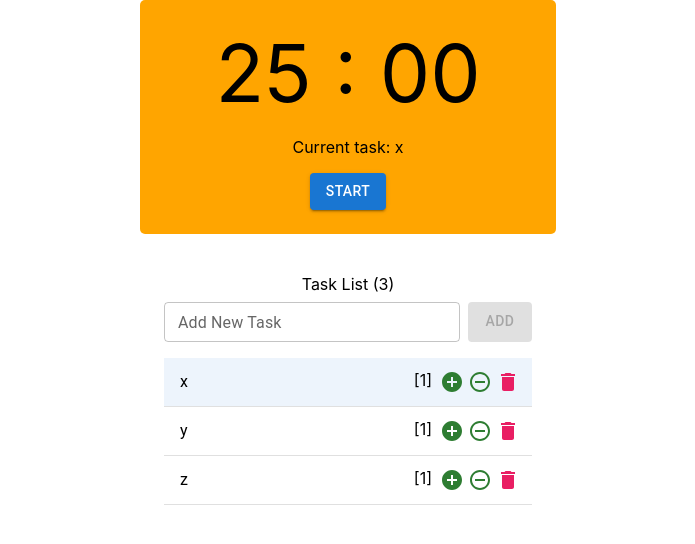
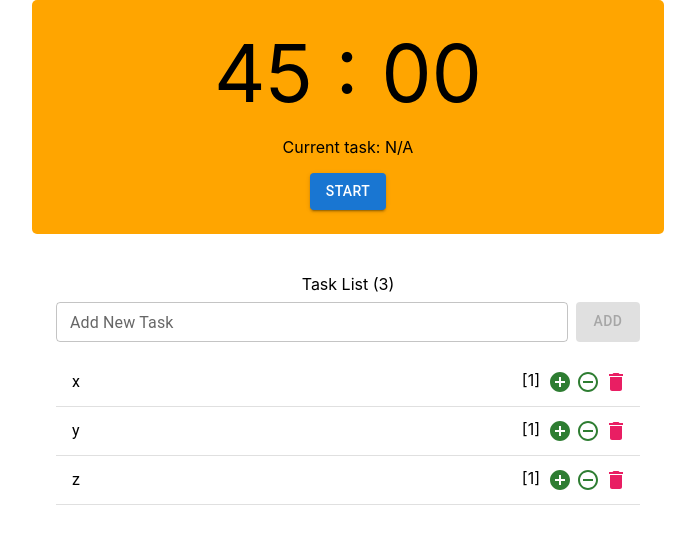
Before and after one commit to jonattfin/flowometer-web, a Next.js app: page / in a window 1280 px wide. Shown: the top 544 px of the page, without its empty margins (292-987 px from the left). Built offline with nearby package versions, Linux system fonts and the light colour scheme.

Commit message:
refactored state

```diff
--- a/pages/_app.tsx
+++ b/pages/_app.tsx
@@ -9,13 +9,13 @@ function MyApp({ Component, pageProps }: AppProps) {
       <header></header>
       <main>
         <Grid container spacing={2}>
-          <Grid item xs={4}>
+          <Grid item xs lg={3}>
             &nbsp;
           </Grid>
-          <Grid item xs={4}>
+          <Grid item xs={10} md={8} lg={6}>
             <Component {...pageProps} />
           </Grid>
-          <Grid item xs={4}>
+          <Grid item xs lg={3}>
             &nbsp;
           </Grid>
         </Grid>
--- /dev/null
+++ b/src/pages/home/components/timer-reducer.ts
@@ -0,0 +1,61 @@
+export enum TimerState {
+  Stopped,
+  Started,
+  Paused,
+  Resumed,
+}
+
+export enum ActionType {
+  Start = "Start",
+  Stop = "Stop",
+  Pause = "Pause",
+  Resume = "Resume",
+  CountSeconds = "CountSeconds",
+}
+
+export const initialState = {
+  seconds: 0,
+  currentState: TimerState.Stopped,
+};
+
+export const reducer = (
+  state: { seconds: number; currentState: TimerState },
+  action: { type: ActionType }
+) => {
+  switch (action.type) {
+    case ActionType.Start: {
+      return {
+        ...state,
+        currentState: TimerState.Started,
+      };
+    }
+    case ActionType.CountSeconds: {
+      return {
+        ...state,
+        seconds: state.seconds + 1,
+      };
+    }
+
+    case ActionType.Stop: {
+      return {
+        ...state,
+        currentState: TimerState.Stopped,
+        seconds: 0,
+      };
+    }
+    case ActionType.Pause: {
+      return {
+        ...state,
+        currentState: TimerState.Paused,
+      };
+    }
+    case ActionType.Resume: {
+      return {
+        ...state,
+        currentState: TimerState.Started,
+      };
+    }
+    default:
+      return state;
+  }
+};
--- a/src/pages/home/components/timer.tsx
+++ b/src/pages/home/components/timer.tsx
@@ -2,6 +2,7 @@ import styled from "@emotion/styled";
 import { Button, Stack } from "@mui/material";
 import { useEffect, useReducer } from "react";
 import { padStart } from "lodash";
+import { ActionType, initialState, reducer, TimerState } from "./timer-reducer";
 
 type TimerProps = {
   text?: string;
@@ -90,72 +91,10 @@ const TitleWrapperDiv = styled.div`
 
 // helpers
 
-enum TimerState {
-  Stopped,
-  Started,
-  Paused,
-  Resumed,
-}
-
-enum ActionType {
-  Start = "Start",
-  Stop = "Stop",
-  Pause = "Pause",
-  Resume = "Resume",
-  CountSeconds = "CountSeconds",
-}
-
-const initialState = {
-  seconds: 0,
-  currentState: TimerState.Stopped,
-};
-
-const reducer = (
-  state: { seconds: number; currentState: TimerState },
-  action: { type: ActionType }
-) => {
-  switch (action.type) {
-    case ActionType.Start: {
-      return {
-        ...state,
-        currentState: TimerState.Started,
-      };
-    }
-    case ActionType.CountSeconds: {
-      return {
-        ...state,
-        seconds: state.seconds + 1,
-      };
-    }
-
-    case ActionType.Stop: {
-      return {
-        ...state,
-        currentState: TimerState.Stopped,
-        seconds: 0,
-      };
-    }
-    case ActionType.Pause: {
-      return {
-        ...state,
-        currentState: TimerState.Paused,
-      };
-    }
-    case ActionType.Resume: {
-      return {
-        ...state,
-        currentState: TimerState.Started,
-      };
-    }
-    default:
-      return state;
-  }
-};
-
 function getMinutesAndSeconds(currentSeconds: number) {
   const MINUTES_PER_HOUR = 60;
 
-  const minutes = 25;
+  const minutes = 45;
   const seconds = 0;
 
   const totalSeconds = minutes * MINUTES_PER_HOUR + seconds;
--- /dev/null
+++ b/src/pages/home/components/todos-reducer.ts
@@ -0,0 +1,88 @@
+import { cloneDeep } from "lodash";
+
+export type TodoType = {
+  currentTodo: string;
+  selectedTodoIndex: number;
+  todos: {
+    todo: string;
+    count: number;
+  }[];
+};
+
+export type ActionType = {
+  actionType: ActionTypeValue;
+  payload: any;
+};
+
+export const initialState: TodoType = {
+  currentTodo: "",
+  selectedTodoIndex: -1,
+  todos: [
+    { todo: "x", count: 1 },
+    { todo: "y", count: 1 },
+    { todo: "z", count: 1 },
+  ],
+};
+
+export enum ActionTypeValue {
+  ChangeDefaultTodo,
+  ChangeSelectedTodo,
+  AddTodo,
+  IncreaseCounter,
+  DecreaseCounter,
+  DeleteTodo,
+}
+
+export const reducer = (state: TodoType, action: ActionType) => {
+  const { actionType, payload } = action;
+
+  const clonedState = cloneDeep(state);
+
+  switch (actionType) {
+    case ActionTypeValue.ChangeDefaultTodo: {
+      clonedState.currentTodo = payload;
+
+      break;
+    }
+    case ActionTypeValue.ChangeSelectedTodo: {
+      clonedState.selectedTodoIndex = action.payload;
+
+      break;
+    }
+    case ActionTypeValue.AddTodo: {
+      clonedState.todos.push({ todo: clonedState.currentTodo, count: 1 });
+      clonedState.currentTodo = "";
+
+      break;
+    }
+    case ActionTypeValue.IncreaseCounter: {
+      const element = clonedState.todos.find((t) => t.todo == payload);
+      console.log(`element is ${JSON.stringify(element)}`);
+      if (element) {
+        element.count += 1;
+      }
+
+      break;
+    }
+    case ActionTypeValue.DecreaseCounter: {
+      const element = clonedState.todos.find((t) => t.todo == payload);
+      if (element) {
+        element.count -= 1;
+      }
+
+      break;
+    }
+    case ActionTypeValue.DeleteTodo: {
+      clonedState.selectedTodoIndex = -1;
+      clonedState.todos = clonedState.todos.filter(
+        (item: any) => item.todo != payload
+      );
+
+      break;
+    }
+    default:
+      break;
+  }
+
+  return clonedState;
+};
--- a/src/pages/home/components/todos.tsx
+++ b/src/pages/home/components/todos.tsx
@@ -14,50 +14,52 @@ import { pink } from "@mui/material/colors";
 import RemoveCircleOutlineIcon from "@mui/icons-material/RemoveCircleOutline";
 import styled from "@emotion/styled";
 
-export type TodosProps = {
-  onSelectedTodoChanged: (text?: string) => void;
-};
+import { reducer, initialState, ActionTypeValue } from "./todos-reducer";
+
+export type TodosProps = {};
 
 export default function Todos(props: TodosProps) {
-  const [todo, setTodo] = useState("");
-  const [selectedIndex, setSelectedIndex] = useState(0);
-  const [todos, dispatch] = useReducer(reducer, initialState);
+  const [state, dispatch] = useReducer(reducer, initialState);
+  const { currentTodo, selectedTodoIndex, todos } = state;
 
   const handleChange = (event: React.ChangeEvent<HTMLInputElement>) => {
-    setTodo(event.target.value);
+    dispatch({
+      actionType: ActionTypeValue.ChangeDefaultTodo,
+      payload: event.target.value,
+    });
   };
 
   const handleListItemClick = (
     _event: React.MouseEvent<HTMLDivElement, MouseEvent>,
     index: number
   ) => {
-    setSelectedIndex(index);
-    props.onSelectedTodoChanged(todos[index].todo);
+    dispatch({
+      actionType: ActionTypeValue.ChangeSelectedTodo,
+      payload: index,
+    });
   };
 
   const handleOnAdd = () => {
-    dispatch({ actionType: "AddTodo", payload: { todo } });
-    setTodo("");
+    dispatch({ actionType: ActionTypeValue.AddTodo, payload: undefined });
   };
 
   const handleOnIncrease = (todo: string) => {
-    dispatch({ actionType: "IncreaseCounter", payload: { todo } });
+    dispatch({
+      actionType: ActionTypeValue.IncreaseCounter,
+      payload: todo,
+    });
   };
 
   const handleOnDecrease = (todo: string) => {
-    dispatch({ actionType: "DecreaseCounter", payload: { todo } });
+    dispatch({
+      actionType: ActionTypeValue.DecreaseCounter,
+      payload: todo,
+    });
   };
 
   const handleOnDelete = (todo: string) => {
-    props.onSelectedTodoChanged(undefined);
-    dispatch({ actionType: "DeleteTodo", payload: { todo } });
+    dispatch({ actionType: ActionTypeValue.DeleteTodo, payload: todo });
   };
-
-  useEffect(() => {
-    setTimeout(() => {
-      props.onSelectedTodoChanged(todos[0]?.todo);
-    }, 100);
-  }, []);
 
   return (
     <Stack spacing={1}>
@@ -68,22 +70,26 @@ export default function Todos(props: TodosProps) {
           variant="outlined"
           size="small"
           fullWidth
-          value={todo}
+          value={currentTodo}
           onChange={handleChange}
         />
-        <Button variant="contained" onClick={handleOnAdd} disabled={todo == ""}>
+        <Button
+          variant="contained"
+          onClick={handleOnAdd}
+          disabled={currentTodo == ""}
+        >
           Add
         </Button>
       </Stack>
 
       <List>
-        {todos.map(
+        {state.todos.map(
           ({ todo, count }: { todo: string; count: number }, index: number) => (
             <ListItem
               button
               key={`todo_${index}`}
               divider
-              selected={selectedIndex === index}
+              selected={selectedTodoIndex === index}
               onClick={(event) => handleListItemClick(event, index)}
               secondaryAction={
                 <Fragment>
@@ -127,56 +133,3 @@ export default function Todos(props: TodosProps) {
 const TitleWrapper = styled.div`
   text-align: center;
 `;
-
-// helpers
-
-type TodoType = {
-  todo: string;
-  count: number;
-};
-
-type ActionType = {
-  actionType: string;
-  payload: {
-    todo: string;
-  };
-};
-
-const initialState: TodoType[] = [
-  { todo: "x", count: 1 },
-  { todo: "y", count: 1 },
-  { todo: "z", count: 1 },
-];
-
-const reducer = (state: TodoType[], action: ActionType) => {
-  const { actionType, payload } = action;
-
-  switch (actionType) {
-    case "AddTodo": {
-      return [...state, { todo: payload.todo, count: 1 }];
-    }
-    case "IncreaseCounter": {
-      return [
-        ...state.map((item: any) =>
-          item.todo != payload.todo
-            ? item
-            : { todo: payload.todo, count: item.count + 1 }
-        ),
-      ];
-    }
-    case "DecreaseCounter": {
-      return [
-        ...state.map((item: any) =>
-          item.todo != payload.todo
-            ? item
-            : { todo: payload.todo, count: item.count - 1 }
-        ),
-      ];
-    }
-    case "DeleteTodo": {
-      return [...state.filter((item: any) => item.todo != payload.todo)];
-    }
-    default:
-      return state;
-  }
-};
--- a/src/pages/home/index.tsx
+++ b/src/pages/home/index.tsx
@@ -1,15 +1,10 @@
 import styled from "@emotion/styled";
 import { Stack } from "@mui/material";
 import Head from "next/head";
-import { useState } from "react";
 
 import { Timer, Todos } from "./components";
 
 export default function Home() {
-  const [todo, setSelectedTodo] = useState<string | undefined>("");
-
-  const onSelectedTodoChanged = (todo?: string) => setSelectedTodo(todo);
-
   return (
     <>
       <Head>
@@ -20,10 +15,10 @@ export default function Home() {
 
       <Stack spacing={2}>
         <TimerWrapper>
-          <Timer text={todo} />
+          <Timer />
         </TimerWrapper>
         <TodosWrapper>
-          <Todos {...{ onSelectedTodoChanged }} />
+          <Todos />
         </TodosWrapper>
       </Stack>
     </>
```
